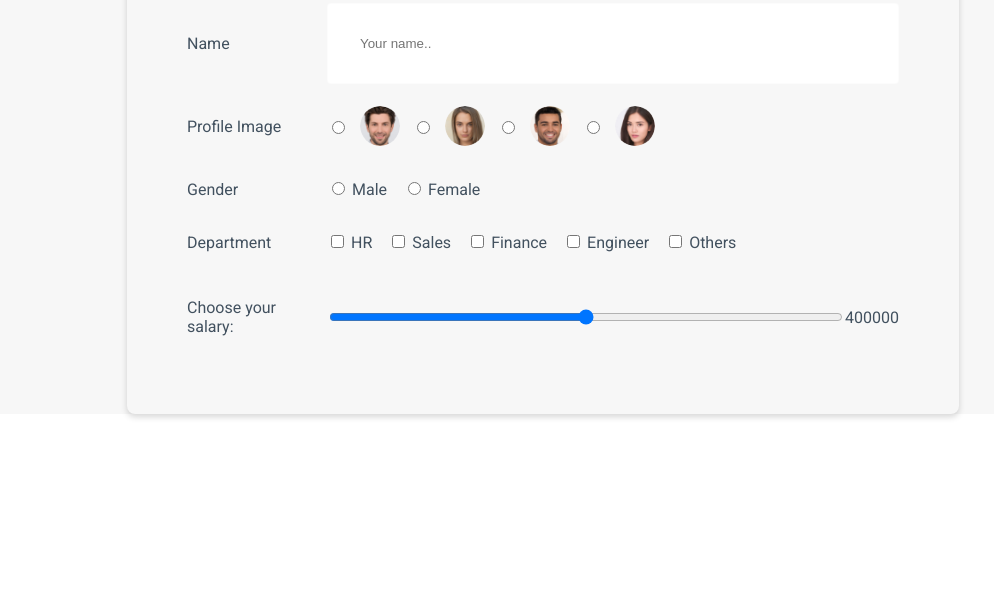
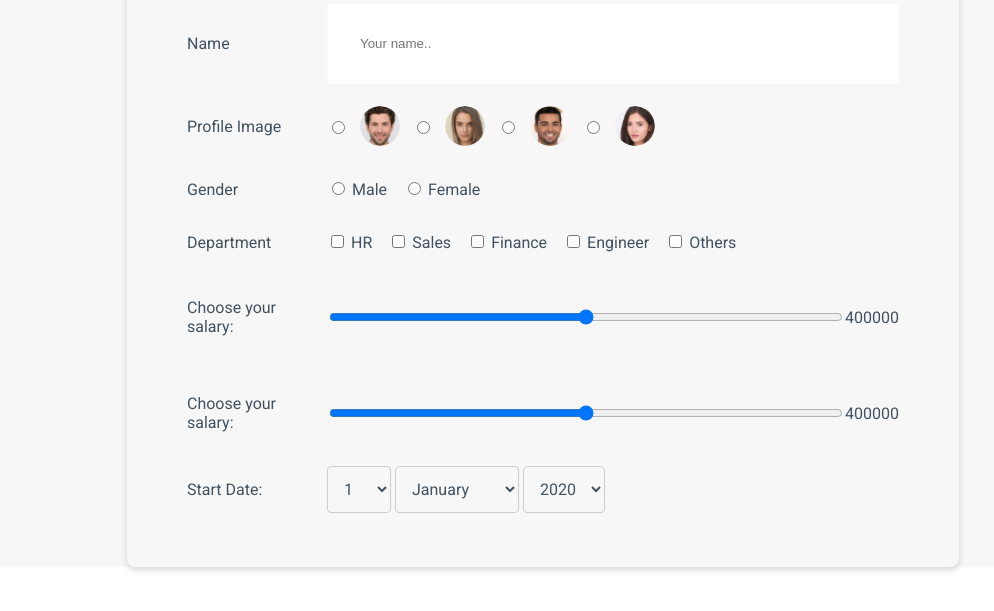
Before and after one commit to lalit-003/EmployeePayroll_App, a plain HTML site: page Pages/employee-payroll-form.html in a window 1280 px wide. Shown: the part 169-780 px from the top of the page, without its empty margins (97-1091 px from the left). Drawn offline with Linux system fonts and the light colour scheme.

Commit message:
Added functionality to both CSS and HTML files for startDate

```diff
--- a/CSS/employee-payroll.css
+++ b/CSS/employee-payroll.css
@@ -121,4 +121,15 @@ body{
         margin-left: 12px;
     }
 
-    /*UC 4*/
+    /*UC 4 and 5*/
+
+    select{
+        padding: 12px;
+        border: 1px solid #ccc;
+        border-radius: 4px;
+        resize: vertical;
+        font: normal normal normal 16px Roboto;
+        letter-spacing: 0px;
+        color: #42525f;
+        background-color: transparent;
+    }
--- a/Pages/employee-payroll-form.html
+++ b/Pages/employee-payroll-form.html
@@ -83,6 +83,72 @@
         value="400000">
     <output class="salary-output text" for="salary">400000</output>
 </div>
-      </form>
+<!--UC 5-->
+<div class="row-content">
+  <label class="label text" for="salary">Choose your salary:</label>
+  <input class="input" type="range" name="salary" id="salary" min="300000" max="500000" step="100"
+      value="400000">
+  <output class="salary-output text" for="salary">400000</output>
+</div>
+<div class="row-content">
+  <label class="label text" for="startDate">Start Date:</label>
+  <div>
+      <select id="day" name="Day">
+          <option value="1">1</option>
+          <option value="2">2</option>
+          <option value="3">3</option>
+          <option value="4">4</option>
+          <option value="5">5</option>
+          <option value="6">6</option>
+          <option value="7">7</option>
+          <option value="8">8</option>
+          <option value="9">9</option>
+          <option value="10">10</option>
+          <option value="11">11</option>
+          <option value="12">12</option>
+          <option value="13">13</option>
+          <option value="14">14</option>
+          <option value="15">15</option>
+          <option value="16">16</option>
+          <option value="17">17</option>
+          <option value="18">18</option>
+          <option value="19">19</option>
+          <option value="20">20</option>
+          <option value="21">21</option>
+          <option value="22">22</option>
+          <option value="23">23</option>
+          <option value="24">24</option>
+          <option value="25">25</option>
+          <option value="26">26</option>
+          <option value="27">27</option>
+          <option value="28">28</option>
+          <option value="29">29</option>
+          <option value="30">30</option>
+          <option value="31">31</option>
+      </select>
+      <select id="month" name="Month">
+          <option value="Jan">January</option>
+          <option value="Feb">Febuary</option>
+          <option value="March">March</option>
+          <option value="April">April</option>
+          <option value="May">May</option>
+          <option value="June">June</option>
+          <option value="July">July</option>
+          <option value="Aug">August</option>
+          <option value="Sept">September</option>
+          <option value="Oct">October</option>
+          <option value="Nov">November</option>
+          <option value="Dec">December</option>
+      </select>
+      <select id="year" name="Year">
+          <option value="2020">2020</option>
+          <option value="2019">2019</option>
+          <option value="2018">2018</option>
+          <option value="2017">2017</option>
+          <option value="2016">2016</option>
+      </select>
+  </div>
+</div>
+</form>
 </body>
 </html>
```
